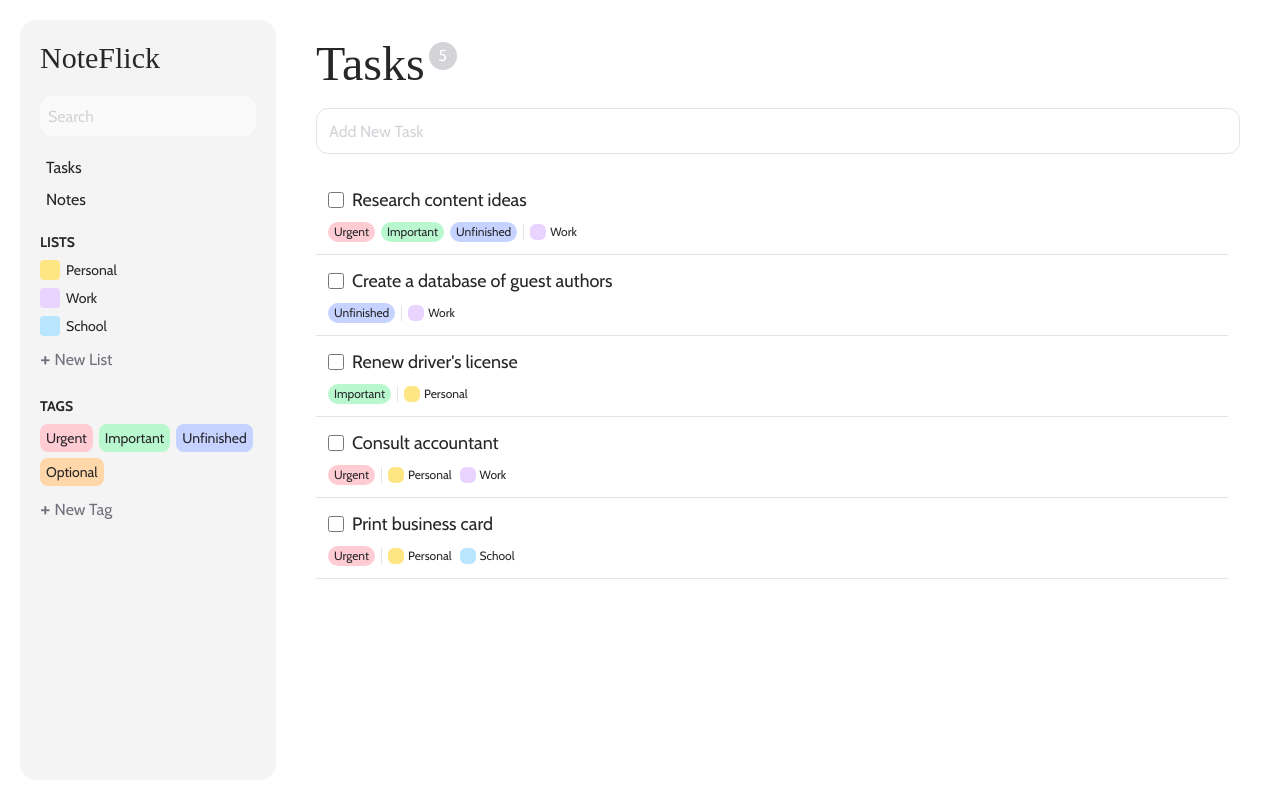
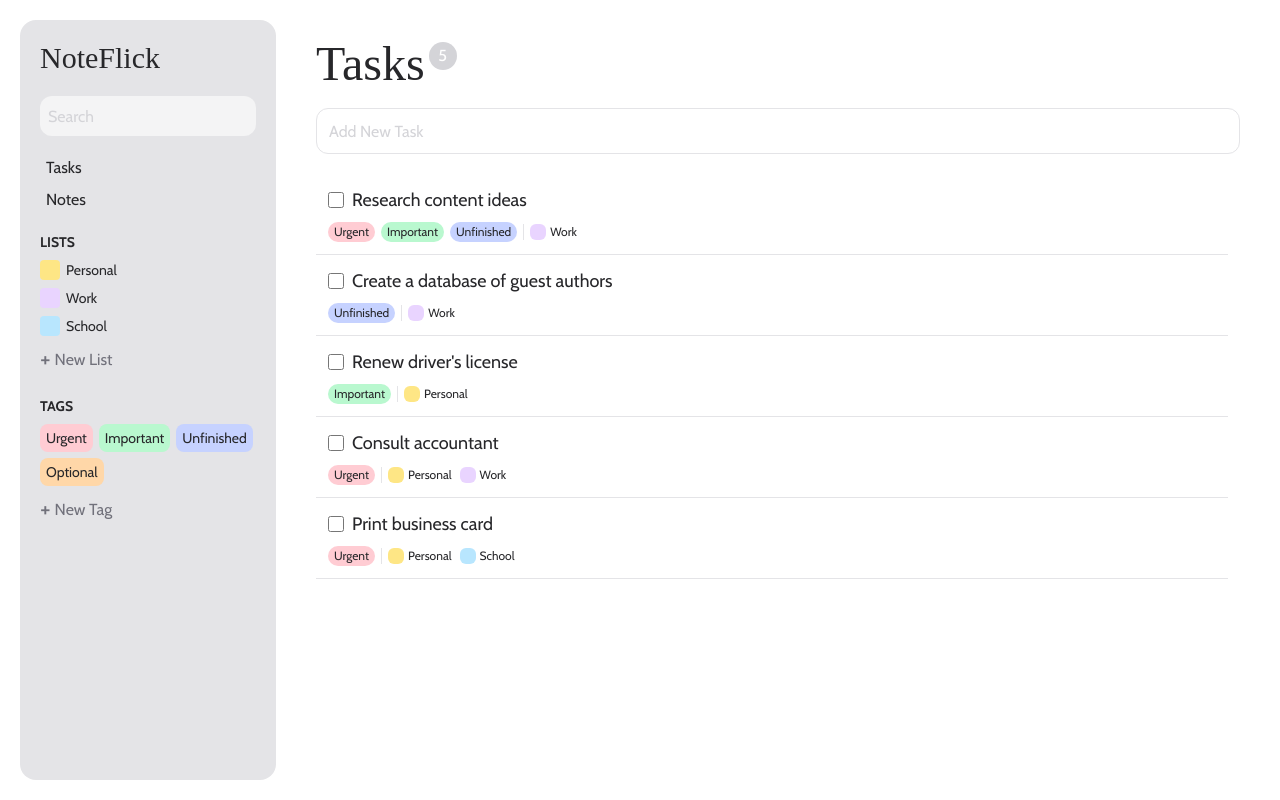
Before and after one commit to PariaSoleimani/taskflick-vue, a Vue app: page / in a window 1280 px wide. Built offline with nearby package versions, Linux system fonts and the light colour scheme; some icons are missing; a web font is replaced by a local one.

Commit message:
fix(colors): improve sidebar contrast for better readability

```diff
--- a/src/components/noteview/NoteInput.vue
+++ b/src/components/noteview/NoteInput.vue
@@ -21,7 +21,7 @@
         class="w-full resize-none overflow-hidden bg-transparent text-xs text-zinc-700 placeholder:text-sm placeholder:text-zinc-300 focus:outline-none md:text-sm md:placeholder:text-base"
         placeholder="Take your note!"
         @input="autoResize"
-        rows="1"
+        rows="2"
       ></textarea>
       <div v-if="title || description">
         <ul v-if="(title || description) && tags" class="flex flex-wrap items-center gap-1">
--- a/src/components/sidebar/SideBar.vue
+++ b/src/components/sidebar/SideBar.vue
@@ -1,17 +1,17 @@
 <template>
   <aside
-    class="absolute z-10 h-full w-64 shrink-0 rounded-tr-2xl rounded-bl-2xl bg-zinc-100 p-5 transition-transform duration-300 md:relative md:translate-x-0 md:rounded-2xl"
+    class="absolute z-10 h-full w-64 shrink-0 rounded-tr-2xl rounded-bl-2xl bg-zinc-200 p-5 transition-transform duration-300 md:relative md:translate-x-0 md:rounded-2xl"
     :class="[openSidebar ? 'translate-x-0' : '-translate-x-full']"
   >
     <div
-      class="absolute top-1/2 -right-3 h-72 w-4 -translate-y-1/2 cursor-pointer rounded-tr-2xl rounded-br-2xl bg-zinc-100 md:hidden"
+      class="absolute top-1/2 -right-3 h-96 w-5 -translate-y-1/2 cursor-pointer rounded-tr-2xl rounded-br-2xl bg-zinc-200 md:hidden"
       @click="showSidebar"
       @touchmove="showSidebar"
     ></div>
     <h1 class="mb-5 font-serif text-2xl md:text-3xl">NoteFlick</h1>
     <nav class="flex flex-col gap-5">
       <form
-        class="flex w-full items-center gap-1 rounded-xl bg-zinc-50 px-2 py-1.5"
+        class="flex w-full items-center gap-1 rounded-xl bg-zinc-100 px-2 py-1.5"
         @submit.prevent="submitForm"
       >
         <input
```
